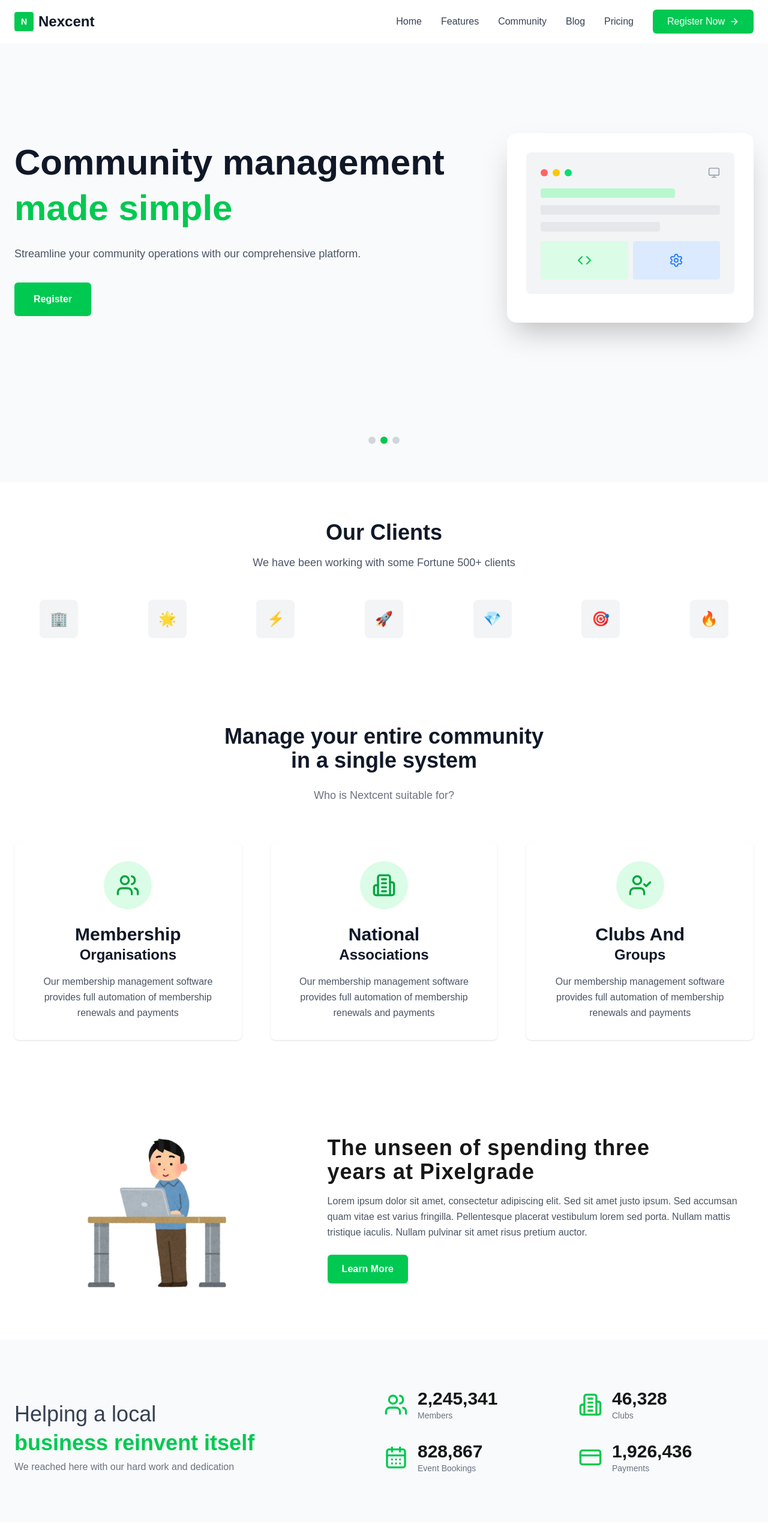
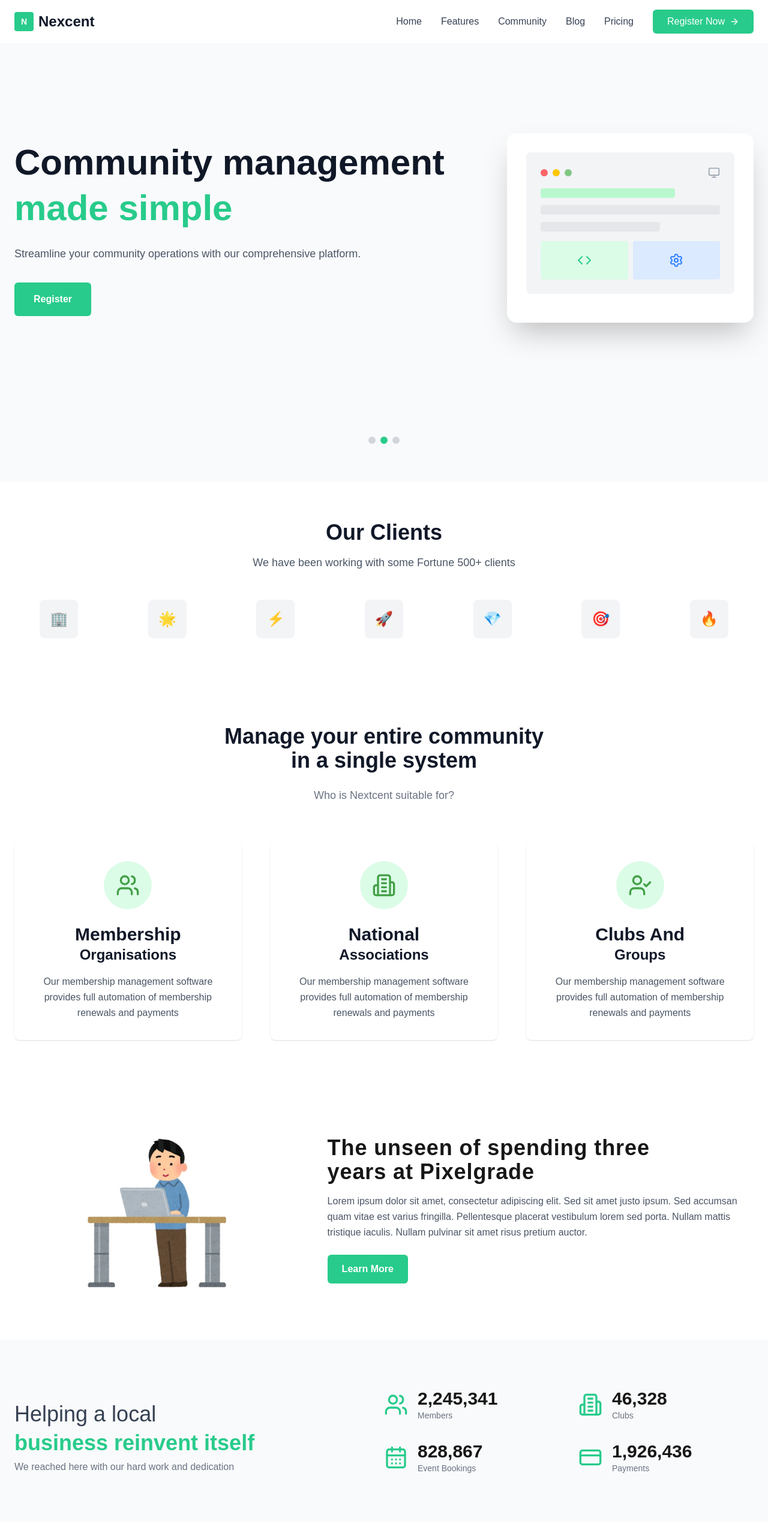
Before and after one commit to chappy-666/figma-minimal-clone, a Next.js app in the folder src/: page / in a window 1280 px wide. Shown: the top 2566 px of the page at 60% size. Built offline with nearby package versions, Linux system fonts and the light colour scheme.

Commit message:
apply custom color

```diff
--- a/src/app/globals.css
+++ b/src/app/globals.css
@@ -5,11 +5,14 @@
   --foreground: #171717;
 }
 
-@theme inline {
+@theme {
   --color-background: var(--background);
   --color-foreground: var(--foreground);
   --font-sans: var(--font-geist-sans);
   --font-mono: var(--font-geist-mono);
+  --color-mini-600: #43A046;
+  --color-mini-500: #28CB8B;
+  --color-mini-400: #81C784;
 }
 
 body {
--- a/src/app/page.tsx
+++ b/src/app/page.tsx
@@ -79,7 +79,7 @@ export default function Home() {
           <div className="flex justify-between items-center">
             {/* Logo */}
             <div className="flex items-center space-x-2">
-              <div className="flex justify-center items-center bg-green-500 rounded w-8 h-8">
+              <div className="flex justify-center items-center bg-mini-500 rounded w-8 h-8">
                 <span className="font-bold text-white text-sm">N</span>
               </div>
               <span className="font-bold text-gray-900 text-2xl">Nexcent</span>
@@ -89,35 +89,35 @@ export default function Home() {
             <div className="hidden md:flex items-center space-x-8">
               <a
                 href="#home"
-                className="font-medium text-gray-700 hover:text-green-500 transition-colors"
+                className="font-medium text-gray-700 hover:text-mini-500 transition-colors"
               >
                 Home
               </a>
               <a
                 href="#features"
-                className="font-medium text-gray-700 hover:text-green-500 transition-colors"
+                className="font-medium text-gray-700 hover:text-mini-500 transition-colors"
               >
                 Features
               </a>
               <a
                 href="#community"
-                className="font-medium text-gray-700 hover:text-green-500 transition-colors"
+                className="font-medium text-gray-700 hover:text-mini-500 transition-colors"
               >
                 Community
               </a>
               <a
                 href="#blog"
-                className="font-medium text-gray-700 hover:text-green-500 transition-colors"
+                className="font-medium text-gray-700 hover:text-mini-500 transition-colors"
               >
                 Blog
               </a>
               <a
                 href="#pricing"
-                className="font-medium text-gray-700 hover:text-green-500 transition-colors"
+                className="font-medium text-gray-700 hover:text-mini-500 transition-colors"
               >
                 Pricing
               </a>
-              <button className="flex items-center bg-green-500 hover:bg-green-600 px-6 py-2 rounded-md font-medium text-white transition-colors">
+              <button className="flex items-center bg-mini-500 hover:bg-mini-600 px-6 py-2 rounded-md font-medium text-white transition-colors">
                 Register Now
                 <ArrowRight className="ml-2" size={16} />
               </button>
@@ -138,35 +138,35 @@ export default function Home() {
               <div className="flex flex-col space-y-4 mt-4">
                 <a
                   href="#home"
-                  className="font-medium text-gray-700 hover:text-green-500 transition-colors"
+                  className="font-medium text-gray-700 hover:text-mini-500 transition-colors"
                 >
                   Home
                 </a>
                 <a
                   href="#features"
-                  className="font-medium text-gray-700 hover:text-green-500 transition-colors"
+                  className="font-medium text-gray-700 hover:text-mini-500 transition-colors"
                 >
                   Features
                 </a>
                 <a
                   href="#community"
-                  className="font-medium text-gray-700 hover:text-green-500 transition-colors"
+                  className="font-medium text-gray-700 hover:text-mini-500 transition-colors"
                 >
                   Community
                 </a>
                 <a
                   href="#blog"
-                  className="font-medium text-gray-700 hover:text-green-500 transition-colors"
+                  className="font-medium text-gray-700 hover:text-mini-500 transition-colors"
                 >
                   Blog
                 </a>
                 <a
                   href="#pricing"
-                  className="font-medium text-gray-700 hover:text-green-500 transition-colors"
+                  className="font-medium text-gray-700 hover:text-mini-500 transition-colors"
                 >
                   Pricing
                 </a>
-                <button className="bg-green-500 px-6 py-2 rounded-md w-fit text-white">
+                <button className="bg-mini-500 px-6 py-2 rounded-md w-fit text-white">
                   Register Now
                 </button>
               </div>
@@ -183,14 +183,14 @@ export default function Home() {
             <div className="mb-12 lg:mb-0 lg:pr-12 lg:w-2/3">
               <h1 className="mb-6 font-semibold text-gray-900 text-2xl md:text-4xl lg:text-6xl leading-snug md:leading-[76px]">
                 {slides[currentSlide].title}
-                <span className="block text-green-500">
+                <span className="block text-mini-500">
                   {slides[currentSlide].subtitle}
                 </span>
               </h1>
               <p className="mb-8 text-gray-600 text-base md:text-lg leading-relaxed">
                 {slides[currentSlide].description}
               </p>
-              <button className="bg-green-500 hover:bg-green-600 hover:shadow-lg px-6 md:px-8 py-3 md:py-4 rounded-md font-semibold text-white text-sm md:text-base hover:scale-105 transition-all duration-300">
+              <button className="bg-mini-500 hover:bg-mini-600 hover:shadow-lg px-6 md:px-8 py-3 md:py-4 rounded-md font-semibold text-white text-sm md:text-base hover:scale-105 transition-all duration-300">
                 Register
               </button>
             </div>
@@ -204,7 +204,7 @@ export default function Home() {
                     <div className="flex space-x-2">
                       <div className="bg-red-400 rounded-full w-3 h-3"></div>
                       <div className="bg-yellow-400 rounded-full w-3 h-3"></div>
-                      <div className="bg-green-400 rounded-full w-3 h-3"></div>
+                      <div className="bg-mini-400 rounded-full w-3 h-3"></div>
                     </div>
                     <Monitor className="text-gray-400" size={20} />
                   </div>
@@ -214,7 +214,7 @@ export default function Home() {
                     <div className="bg-gray-200 rounded w-2/3 h-4"></div>
                     <div className="gap-2 grid grid-cols-2 mt-4">
                       <div className="flex justify-center items-center bg-green-100 rounded h-16">
-                        <Code className="text-green-500" size={24} />
+                        <Code className="text-mini-500" size={24} />
                       </div>
                       <div className="flex justify-center items-center bg-blue-100 rounded h-16">
                         <Settings className="text-blue-500" size={24} />
@@ -234,7 +234,7 @@ export default function Home() {
                   key={index}
                   onClick={() => setCurrentSlide(index)}
                   className={`w-3 h-3 rounded-full transition-colors ${
-                    index === currentSlide ? "bg-green-500" : "bg-gray-300"
+                    index === currentSlide ? "bg-mini-500" : "bg-gray-300"
                   }`}
                   aria-label={`Slide ${index + 1}`}
                 />
@@ -283,7 +283,7 @@ export default function Home() {
             {/* Membership Organizations */}
             <div className="group shadow-sm p-8 rounded-lg text-center">
               <div className="flex justify-center items-center bg-green-100 group-hover:bg-green-200 mx-auto mb-6 rounded-full w-20 h-20 transition-colors">
-                <Users className="w-10 h-10 text-green-600" />
+                <Users className="w-10 h-10 text-mini-600" />
               </div>
               <h3 className="mb-4 font-bold text-gray-900 text-xl md:text-3xl">
                 Membership
@@ -298,7 +298,7 @@ export default function Home() {
             {/* National Associations */}
             <div className="group shadow-sm p-8 rounded-lg text-center">
               <div className="flex justify-center items-center bg-green-100 group-hover:bg-green-200 mx-auto mb-6 rounded-full w-20 h-20 transition-colors">
-                <Building2 className="w-10 h-10 text-green-600" />
+                <Building2 className="w-10 h-10 text-mini-600" />
               </div>
               <h3 className="mb-4 font-bold text-gray-900 text-xl md:text-3xl">
                 National
@@ -313,7 +313,7 @@ export default function Home() {
             {/* Clubs And Groups */}
             <div className="group shadow-sm p-8 rounded-lg text-center">
               <div className="flex justify-center items-center bg-green-100 group-hover:bg-green-200 mx-auto mb-6 rounded-full w-20 h-20 transition-colors">
-                <UserCheck className="w-10 h-10 text-green-600" />
+                <UserCheck className="w-10 h-10 text-mini-600" />
               </div>
               <h3 className="mb-4 font-bold text-gray-900 text-xl md:text-3xl">
                 Clubs And
@@ -356,7 +356,7 @@ export default function Home() {
               Pellentesque placerat vestibulum lorem sed porta. Nullam mattis
               tristique iaculis. Nullam pulvinar sit amet risus pretium auctor.
             </p>
-            <button className="bg-green-500 hover:bg-green-600 px-6 py-3 rounded-md font-semibold text-white text-sm md:text-base transition">
+            <button className="bg-mini-500 hover:bg-mini-600 px-6 py-3 rounded-md font-semibold text-white text-sm md:text-base transition">
               Learn More
             </button>
           </div>
@@ -371,7 +371,7 @@ export default function Home() {
               Helping a local
             </p>
             <h2 className="mb-2 font-bold text-2xl md:text-4xl">
-              <span className="text-green-500">business reinvent itself</span>
+              <span className="text-mini-500">business reinvent itself</span>
             </h2>
             <div className="text-gray-500 text-sm md:text-base">
               We reached here with our hard work and dedication
@@ -380,21 +380,21 @@ export default function Home() {
 
           <div className="gap-8 grid grid-cols-2 w-full md:w-1/2">
             <div className="flex flex-row items-center">
-              <Users className="mr-4 w-8 md:w-10 h-8 md:h-10 text-green-500" />
+              <Users className="mr-4 w-8 md:w-10 h-8 md:h-10 text-mini-500" />
               <div>
                 <p className="font-bold text-2xl md:text-3xl">2,245,341</p>
                 <p className="text-gray-500 text-xs md:text-sm">Members</p>
               </div>
             </div>
             <div className="flex flex-row items-center">
-              <Building2 className="mr-4 w-8 md:w-10 h-8 md:h-10 text-green-500" />
+              <Building2 className="mr-4 w-8 md:w-10 h-8 md:h-10 text-mini-500" />
               <div>
                 <p className="font-bold text-2xl md:text-3xl">46,328</p>
                 <p className="text-gray-500 text-xs md:text-sm">Clubs</p>
               </div>
             </div>
             <div className="flex flex-row items-center">
-              <CalendarDays className="mr-4 w-8 md:w-10 h-8 md:h-10 text-green-500" />
+              <CalendarDays className="mr-4 w-8 md:w-10 h-8 md:h-10 text-mini-500" />
               <div>
                 <p className="font-bold text-2xl md:text-3xl">828,867</p>
                 <p className="text-gray-500 text-xs md:text-sm">
@@ -403,7 +403,7 @@ export default function Home() {
               </div>
             </div>
             <div className="flex flex-row items-center">
-              <CreditCard className="mr-4 w-8 md:w-10 h-8 md:h-10 text-green-500" />
+              <CreditCard className="mr-4 w-8 md:w-10 h-8 md:h-10 text-mini-500" />
               <div>
                 <p className="font-bold text-2xl md:text-3xl">1,926,436</p>
                 <p className="text-gray-500 text-xs md:text-sm">Payments</p>
@@ -446,7 +446,7 @@ export default function Home() {
               ac, hendrerit venenatis libero. Donec consectetur faucibus ipsum
               id gravida.
             </p>
-            <button className="bg-green-500 hover:bg-green-600 px-6 py-3 rounded-md font-semibold text-white transition">
+            <button className="bg-mini-500 hover:bg-mini-600 px-6 py-3 rounded-md font-semibold text-white transition">
               Learn More
             </button>
           </div>
@@ -454,21 +454,36 @@ export default function Home() {
       </section>
 
       {/* Testimonial Section */}
-      <section className="bg-white py-20 text-center">
-        <div className="mx-auto px-6 max-w-4xl">
-          <div className="mb-8">
-            <img
-              src="/tesla-logo.png"
-              alt="Client Logo"
-              className="mx-auto w-20 h-20"
+      <section className="bg-gray-50 py-20">
+        <div className="flex md:flex-row flex-col items-center md:items-start gap-12 mx-auto px-6 max-w-7xl">
+          <div className="flex justify-center items-center mb-8 w-1/3">
+            <Image
+              src="/unseen.webp"
+              alt="Pixelgrade Story"
+              width={260}
+              height={0}
+              className="w-[200px] md:w-[240px] lg:w-[260px] h-auto"
+              style={{ height: "auto" }}
+              priority
             />
           </div>
-          <p className="mb-6 text-gray-700 italic">
-            “Maecenas dignissim justo eget nulla rutrum molestie. Maecenas
+          <div className="w-2/3">
+            <p className="mb-[11.14px] text-gray-700 italic">
+              Maecenas dignissim justo eget nulla rutrum molestie. Maecenas
               lobortis sem dui, vel rutrum risus tincidunt ullamcorper. Proin eu
-            enim metus.”
+              enim metus. Vivamus sed libero ornare, tristique quam in, gravida
+              enim. Nullam ut molestie arcu, at hendrerit elit. Morbi laoreet
+              elit at ligula molestie, nec molestie mi blandit. Suspendisse
+              cursus tellus sed augue ultrices, quis tristique nulla sodales.
+              Suspendisse eget lorem eu turpis vestibulum pretium. Suspendisse
+              potenti. Quisque malesuada enim sapien, vitae placerat ante
+              feugiat eget. Quisque vulputate odio neque, eget efficitur libero
+              condimentum id. Curabitur id nibh id sem dignissim finibus ac sit
+              amet magna.
             </p>
-          <h3 className="font-bold text-gray-900">Tim Smith</h3>
+            <div className="mb-2 font-bold text-mini-500 text-xl">
+              Tim Smith
+            </div>
             <p className="text-gray-500 text-sm">
               British Dragon Boat Racing Association
             </p>
@@ -481,6 +496,7 @@ export default function Home() {
               ))}
             </div>
           </div>
+        </div>
       </section>
 
       {/* Footer */}
@@ -490,7 +506,7 @@ export default function Home() {
             {/* Company Info */}
             <div className="md:col-span-2">
               <div className="flex items-center space-x-2 mb-6">
-                <div className="flex justify-center items-center bg-green-500 rounded w-10 h-10">
+                <div className="flex justify-center items-center bg-mini-500 rounded w-10 h-10">
                   <span className="font-bold text-white">N</span>
                 </div>
                 <span className="font-bold text-2xl">Nexcent</span>
@@ -502,13 +518,13 @@ export default function Home() {
               </p>
               <div className="flex space-x-4">
                 {/* Social Media Icons */}
-                <div className="flex justify-center items-center bg-gray-800 hover:bg-green-500 rounded-full w-10 h-10 transition-colors cursor-pointer">
+                <div className="flex justify-center items-center bg-gray-800 hover:bg-mini-500 rounded-full w-10 h-10 transition-colors cursor-pointer">
                   <span>📘</span>
                 </div>
-                <div className="flex justify-center items-center bg-gray-800 hover:bg-green-500 rounded-full w-10 h-10 transition-colors cursor-pointer">
+                <div className="flex justify-center items-center bg-gray-800 hover:bg-mini-500 rounded-full w-10 h-10 transition-colors cursor-pointer">
                   <span>🐦</span>
                 </div>
-                <div className="flex justify-center items-center bg-gray-800 hover:bg-green-500 rounded-full w-10 h-10 transition-colors cursor-pointer">
+                <div className="flex justify-center items-center bg-gray-800 hover:bg-mini-500 rounded-full w-10 h-10 transition-colors cursor-pointer">
                   <span>📷</span>
                 </div>
               </div>
@@ -521,7 +537,7 @@ export default function Home() {
                 <li>
                   <a
                     href="#"
-                    className="text-gray-400 hover:text-green-400 transition-colors"
+                    className="text-gray-400 hover:text-mini-400 transition-colors"
                   >
                     About us
                   </a>
@@ -529,7 +545,7 @@ export default function Home() {
                 <li>
                   <a
                     href="#"
-                    className="text-gray-400 hover:text-green-400 transition-colors"
+                    className="text-gray-400 hover:text-mini-400 transition-colors"
                   >
                     Blog
                   </a>
@@ -537,7 +553,7 @@ export default function Home() {
                 <li>
                   <a
                     href="#"
-                    className="text-gray-400 hover:text-green-400 transition-colors"
+                    className="text-gray-400 hover:text-mini-400 transition-colors"
                   >
                     Contact us
                   </a>
@@ -545,7 +561,7 @@ export default function Home() {
                 <li>
                   <a
                     href="#"
-                    className="text-gray-400 hover:text-green-400 transition-colors"
+                    className="text-gray-400 hover:text-mini-400 transition-colors"
                   >
                     Pricing
                   </a>
@@ -553,7 +569,7 @@ export default function Home() {
                 <li>
                   <a
                     href="#"
-                    className="text-gray-400 hover:text-green-400 transition-colors"
+                    className="text-gray-400 hover:text-mini-400 transition-colors"
                   >
                     Testimonials
                   </a>
@@ -568,7 +584,7 @@ export default function Home() {
                 <li>
                   <a
                     href="#"
-                    className="text-gray-400 hover:text-green-400 transition-colors"
+                    className="text-gray-400 hover:text-mini-400 transition-colors"
                   >
                     Help center
                   </a>
@@ -576,7 +592,7 @@ export default function Home() {
                 <li>
                   <a
                     href="#"
-                    className="text-gray-400 hover:text-green-400 transition-colors"
+                    className="text-gray-400 hover:text-mini-400 transition-colors"
                   >
                     Terms of service
                   </a>
@@ -584,7 +600,7 @@ export default function Home() {
                 <li>
                   <a
                     href="#"
-                    className="text-gray-400 hover:text-green-400 transition-colors"
+                    className="text-gray-400 hover:text-mini-400 transition-colors"
                   >
                     Legal
                   </a>
@@ -592,7 +608,7 @@ export default function Home() {
                 <li>
                   <a
                     href="#"
-                    className="text-gray-400 hover:text-green-400 transition-colors"
+                    className="text-gray-400 hover:text-mini-400 transition-colors"
                   >
                     Privacy policy
                   </a>
@@ -600,7 +616,7 @@ export default function Home() {
                 <li>
                   <a
                     href="#"
-                    className="text-gray-400 hover:text-green-400 transition-colors"
+                    className="text-gray-400 hover:text-mini-400 transition-colors"
                   >
                     Status
                   </a>
```
Lines whose indentation alone changed are shown as unchanged.
